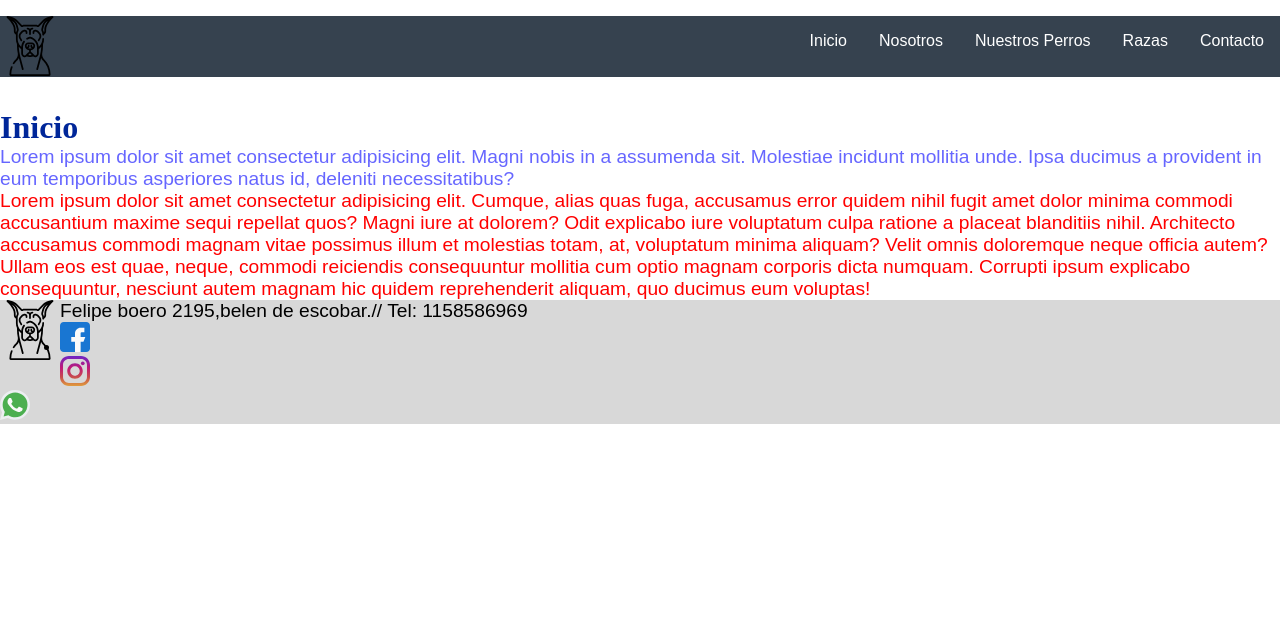
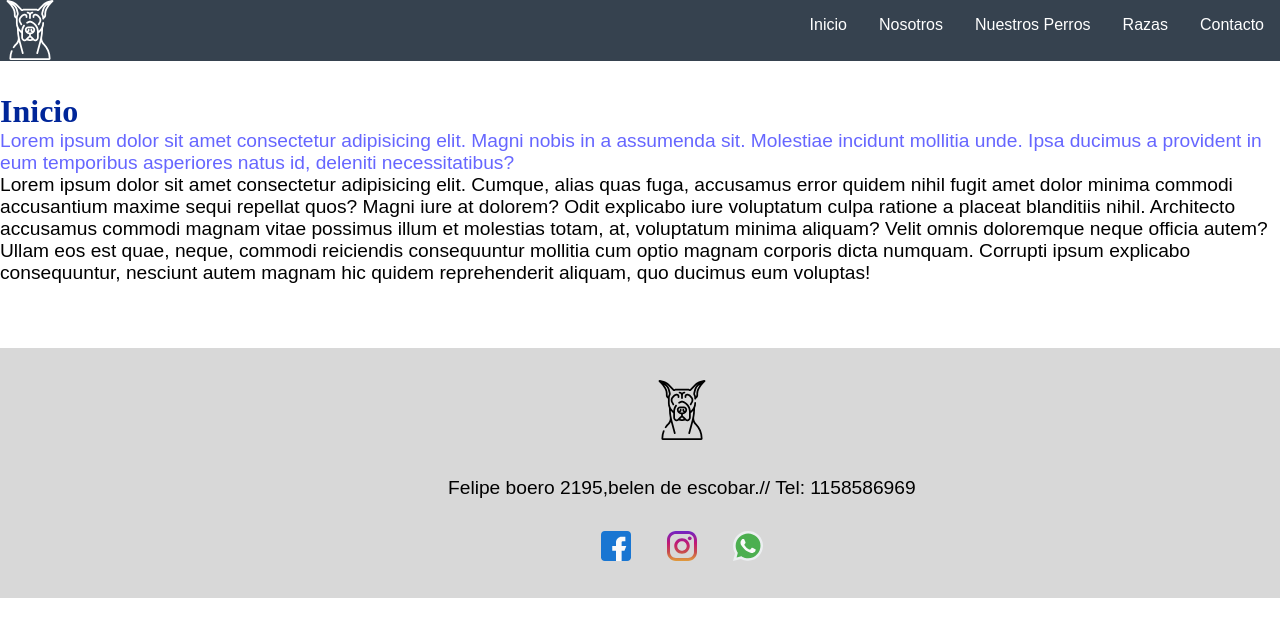
Before and after one commit to jpalomino92/TheGreatParadise, a plain HTML site: page nosotros.html in a window 1280 px wide. Drawn offline with Linux system fonts and the light colour scheme; a web font is replaced by a local one.

Commit message:
se terminar el footer

```diff
--- a/nosotros.html
+++ b/nosotros.html
@@ -13,7 +13,7 @@
 <body>
     <header>
         <nav>
-            <a href="index.html"><img src="Imagenes/great-dane.svg" alt="Grandanes" class="logo"></a>
+            <a href="index.html"><img src="Imagenes/gran-danes-whitelogo.svg" alt="Grandanes" class="logo"></a>
             <ul class="linksHeader">
                 <li><a href="index.html">Inicio</a></li>
                 <li><a href="nosotros.html">Nosotros</a></li>
@@ -35,14 +35,20 @@
     Ullam eos est quae, neque, commodi reiciendis consequuntur mollitia cum optio magnam corporis dicta numquam. Corrupti ipsum explicabo consequuntur, nesciunt autem magnam hic quidem reprehenderit aliquam, quo ducimus eum voluptas!</p>
     </aside>
 
-    <footer class="pie">
-        <img src="Imagenes/great-dane.svg" alt="Grandanes" class="logo">
-        <p>Felipe boero 2195,belen de escobar.// Tel: 1158586969</p>
-        <ul class="listNoMark">
-            <li><a href="https://web.facebook.com/CriaderoTheGreatParadise" target="_blank"><img src="Imagenes/facebook.svg" alt="Facebook"></a></li>
-            <li><a href="https://www.instagram.com/criaderothegreatparadise/" target="_blank"><img src="Imagenes/instagram.svg" alt="Instagram"></a></li>
-            <li><a href=""><img src="Imagenes/whatsapp.svg" alt="Whatsapp" target="_blank"></a></li>
-        </ul>
+    <footer>
+        <div class="pie">
+            <div>
+                <img src="Imagenes/great-dane.svg" alt="Grandanes" class="logoFooter">
+            </div>
+            <div>
+                <p>Felipe boero 2195,belen de escobar.// Tel: 1158586969</p>
+            </div>
+            <div>
+                <a href="https://web.facebook.com/CriaderoTheGreatParadise" target="_blank"><img src="Imagenes/facebook.svg" alt="Facebook" class="socialMedia"></a>
+                <a href="https://www.instagram.com/criaderothegreatparadise/" target="_blank"><img src="Imagenes/instagram.svg" alt="Instagram" class="socialMedia"></a>
+                <a href="https://api.whatsapp.com/send?phone=+5491151532090" target="_blank"><img src="Imagenes/whatsapp.svg" alt="Whatsapp" class="socialMedia"></a>
+            </div>
+        </div>
     </footer>
 </body>
 </html>
--- a/style.css
+++ b/style.css
@@ -2,8 +2,15 @@
     margin: 0;
     padding: 0;
 }
-.titulos{
-    color : #002699;
+header{
+    background-color: #36424f;
+    width: 100%;
+    height:3.8rem;
+    border: 5rem;
+}
+header ul li a{
+    color: white;
+    text-decoration: none;
 }
 
 .logo{
@@ -12,30 +19,9 @@
     float: left;
 
 }
-.logoFooter{
-    display: inline;
-}
-.principal{
-    margin-top: 2rem;
-    color:#6666ff
-}
-
-.costado{
-    color: red
-}
-
-table tr td ol li{
-    color:red
-}
-
-footer ul img{
-    height: 30px;
-    width: 30px;
-}
 .linksHeader{
     display: flex;
     justify-content: flex-end;
-    margin-top: 1rem;
     font-family: 'Yusei Magic', sans-serif;
 }
 .linksHeader li{
@@ -45,62 +31,78 @@ footer ul img{
 
     list-style-type: none;
 }
-header{
-    background-color: #36424f;
-    width: 100%;
-    height:3.8rem;
-    border: 5rem;
 
-}
-header ul li a{
-    color: white;
-    text-decoration: none;
-}
-header nav a h2{
-    text-decoration: none;
-    color: white;
-    vertical-align: bottom;
-}
 #mainImage{
     width: 100%;
     height: 40rem;
-
 }
-footer {
-    background-color: #d8d8d8;
+.mainParragraphContainer{
+    display:flex;
+    justify-content: center;
+    align-items:center;
+    width:100%;
+    height: 250px;
+    margin-bottom: 2rem;
 }
-
-p{
-    font-family: 'Montserrat', sans-serif;
-    font-size:  1.2em;
+.mainParragraph{
+    width:50%;
+}
+.buttonsMiddleIndex{
+    display: flex;
+    justify-content: center;
+    margin-bottom: 2rem;
 }
 #buttonUs{
     background-color: #36424f;
     color: white;
     padding: 14px 25px;
     text-decoration: none;
-
+    font-family: 'Yusei Magic', sans-serif;
+    margin-bottom: 2rem;
 }
 #buttonDogs{
+    margin-top: 0.4em;
     margin-left: 2em;
     font-family:'Dancing Script', cursive;
     font-size: 1.4rem;
     font-weight: bold;
 }
-.buttonsMiddleIndex{
+footer{
     display: flex;
-    justify-content: center;
+    margin-top: 4rem;
+    height: 250px;
+    width: 100%;
+    background-color: #d8d8d8;
 }
-.ParragraphContainer{
+.pie{
+    margin-left: 35%;
+    display: flex;
+    flex-flow: column;
+    align-items: center;
+    justify-content: space-evenly;
+}
 
-    width: 100%;
-    height: 350px;
+.logoFooter{
+    width:60px;
+    height:60px;
 
 }
-.mainParragraph{
-    display:flex;
-    justify-content: center;
-    align-items: center;
-    width:900px;
-    height: 250px;
+footer div div a{
+    margin: 1rem;
 }
+.socialMedia{
+    height: 30px;
+    width: 30px;
+}
+p{
+    font-family: 'Montserrat', sans-serif;
+    font-size:  1.2em;
+}
+.titulos{
+    color : #002699;
+}
+
+.principal{
+    margin-top: 2rem;
+    color:#6666ff
+}
```
Also changed, not shown: contacto.html (+15 -9 lines), index.html (+17 -11 lines), nuestrosPerros.html (+15 -9 lines), razas.html (+15 -9 lines), Imagenes/gran-danes-whitelogo.svg (added).
